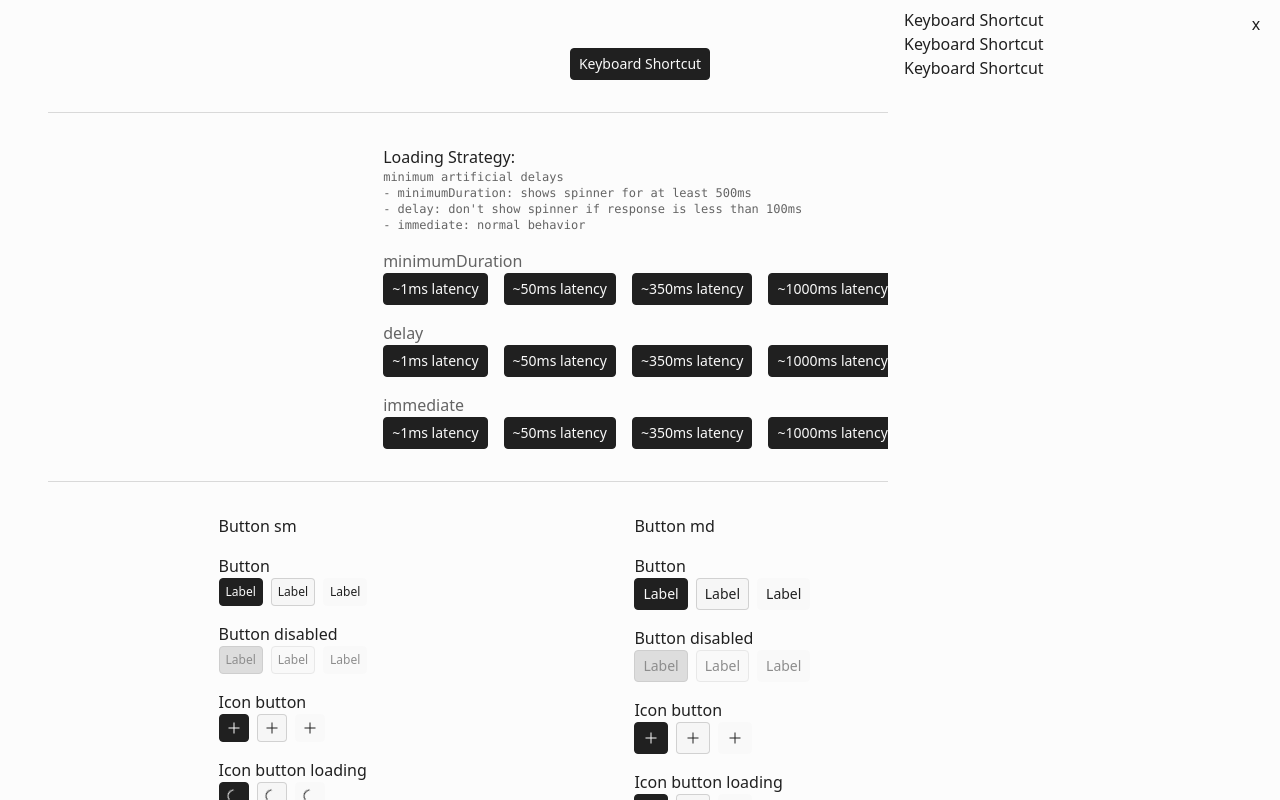
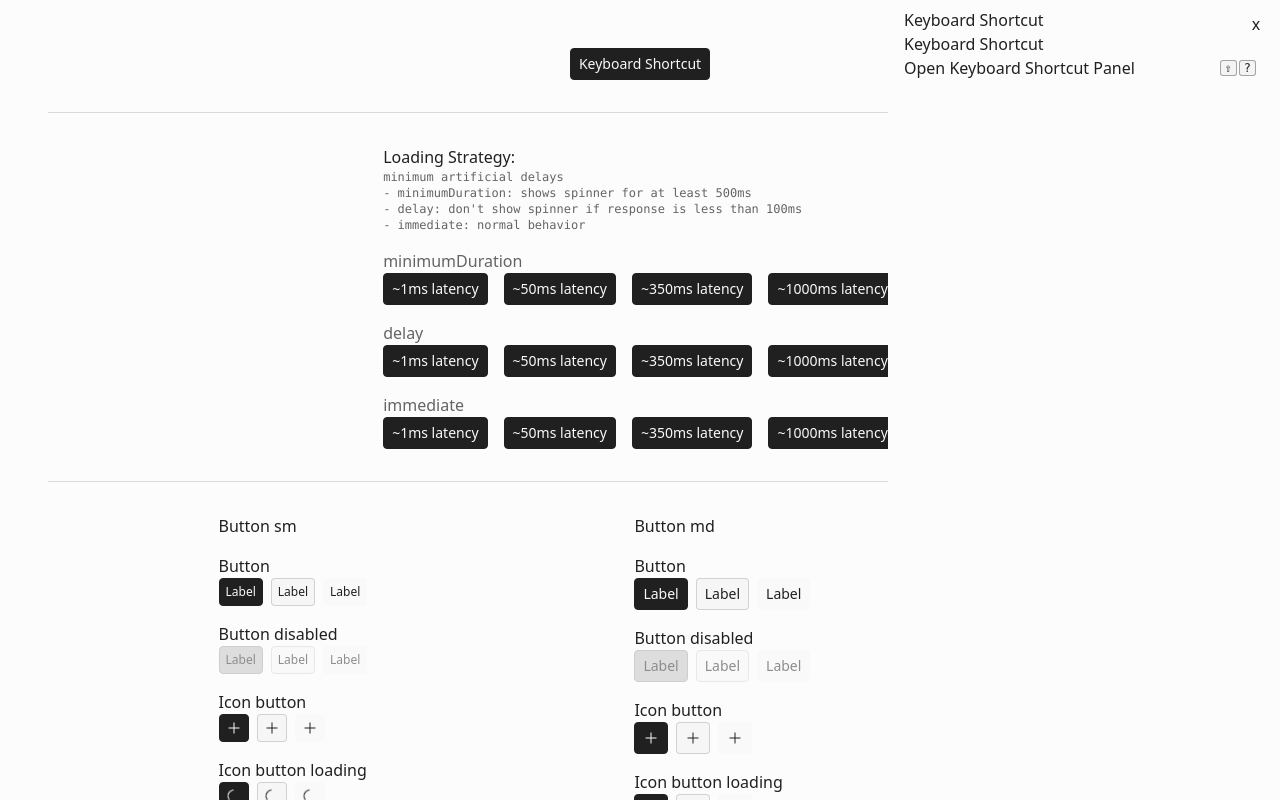
Before and after one commit to bdsqqq/axm-playground, a React (Vite) app: page / in a window 1280 px wide. Both pictures are taken after a click on the button "Keyboard Shortcut". Shown: the top 800 px of the page. Built offline with nearby package versions, Linux system fonts and the light colour scheme.

Commit message:
feat(app): shortcut store minimum impl

```diff
--- a/src/App.tsx
+++ b/src/App.tsx
@@ -1,12 +1,57 @@
-import { useEffect } from 'react';
+import { useEffect, useMemo } from 'react';
 import { Button } from './ui/button/button';
 import { ButtonShowcase, LatencyShowcase } from './ui/button/showcase';
 import { Dialoguer } from './ui/dialog/Dialog';
 import { PanelProvider, panel } from './ui/dialog/Panel';
 
-import { type ModifierKey, ModifierKeys } from './ui/button/button';
+import { type ModifierKey, ModifierKeys, Shortcut } from './ui/button/button';
+import { createStore } from 'zustand/vanilla';
+import { useStore } from 'zustand';
+
+interface registeredShortcut {
+  name: string;
+  modifierKeys?: ModifierKey[];
+  targetKeys: string[];
+}
+interface ShortcutStore {
+  shortcuts: registeredShortcut[];
+
+  getShortcutByName: (name: string) => registeredShortcut | undefined;
+  getShortcutNameByKeys: (
+    targetKeys: string[],
+    modifierKeys?: ModifierKey[]
+  ) => string | undefined;
+  addShortcut: (shortcut: registeredShortcut) => void;
+  removeShortcut: (shortcut: registeredShortcut) => void;
+}
+
+const shortcutStore = createStore<ShortcutStore>((set, get) => ({
+  shortcuts: [],
+
+  getShortcutByName: (name: string) => {
+    return get().shortcuts.find((shortcut) => shortcut.name === name);
+  },
+  getShortcutNameByKeys: (targetKeys, modifierKeys = []) => {
+    return get().shortcuts.find(
+      (shortcut) =>
+        shortcut.targetKeys.sort().join(',') === targetKeys.sort().join(',') &&
+        (!modifierKeys.length ||
+          (shortcut.modifierKeys || []).sort().join(',') ===
+            modifierKeys.sort().join(','))
+    )?.name;
+  },
+  addShortcut: (shortcut: registeredShortcut) => {
+    set((state) => ({ shortcuts: [...state.shortcuts, shortcut] }));
+  },
+  removeShortcut: (shortcut: registeredShortcut) => {
+    set((state) => ({
+      shortcuts: state.shortcuts.filter((s) => s.name !== shortcut.name),
+    }));
+  },
+}));
 
 type UseKeyPressProps = {
+  name: string;
   targetKeys: string[];
   onKeyDown: (event: KeyboardEvent) => void;
   onKeyUp?: (event: KeyboardEvent) => void;
@@ -16,17 +61,31 @@ type UseKeyPressProps = {
 /**
  * Hook used to listen for a specific key press.
  *
+ * @param name - The name of the action to perform. Used to display in help pannel and maybe more? TODO @igor: this.
  * @param targetKeys - The keys to listen for. These are case-insensitive and modifier key exclusive, meaning it won't fire if a modifier key is pressed unless it's specified in the modifierKeys array.
  * @param onKeyDown - The action to perform on key down.
  * @param onKeyUp - The action to perform on key up.
  * @param [modifierKeys] - Optionally specify which modifier keys to listen for.
  */
 function useKeyPress({
+  name,
   targetKeys,
   onKeyDown,
   onKeyUp,
   modifierKeys = [],
 }: UseKeyPressProps) {
+  const { addShortcut, removeShortcut } = useStore(shortcutStore);
+
+  useEffect(() => {
+    console.log('add shortcut effect');
+    addShortcut({ name, targetKeys, modifierKeys });
+
+    return () => {
+      console.log('remove shortcut effect');
+      removeShortcut({ name, targetKeys, modifierKeys });
+    };
+  }, [name, targetKeys, modifierKeys, addShortcut, removeShortcut]);
+
   useEffect(() => {
     const allowedModifiers = new Set(modifierKeys);
 
@@ -73,20 +132,44 @@ function useKeyPress({
       window.removeEventListener('keydown', handleKeyDown);
       window.removeEventListener('keyup', handleKeyUp);
     };
-  }, [targetKeys, onKeyDown, onKeyUp, modifierKeys]);
+  }, [name, targetKeys, onKeyDown, onKeyUp, modifierKeys]);
 }
 
 const KeyboardShortCutShowcase = () => {
+  const { shortcuts } = useStore(shortcutStore);
+
   const handleOpenKeyboardShortcutPanel = () => {
     panel({
       title: 'Keyboard Shortcut',
       description: 'Keyboard Shortcut',
-      content: <div>Keyboard Shortcut</div>,
+      content: (
+        <ul>
+          {shortcuts.map((shortcut) => (
+            <li
+              key={shortcut.name}
+              className="flex items-center justify-between"
+            >
+              <span>{shortcut.name}</span>
+              <span>
+                <Shortcut
+                  children={shortcut.targetKeys.join(', ')}
+                  modifier={shortcut.modifierKeys}
+                />
+              </span>
+            </li>
+          ))}
+        </ul>
+      ),
     });
   };
 
+  const stableTargetKeys = useMemo(() => ['?'], []);
+  const stableModifierKeys = useMemo<ModifierKey[]>(() => ['Shift'], []);
+
   useKeyPress({
-    targetKeys: ['?'],
+    name: 'Open Keyboard Shortcut Panel',
+    targetKeys: stableTargetKeys,
+    modifierKeys: stableModifierKeys,
     onKeyDown: handleOpenKeyboardShortcutPanel,
   });
 
```
